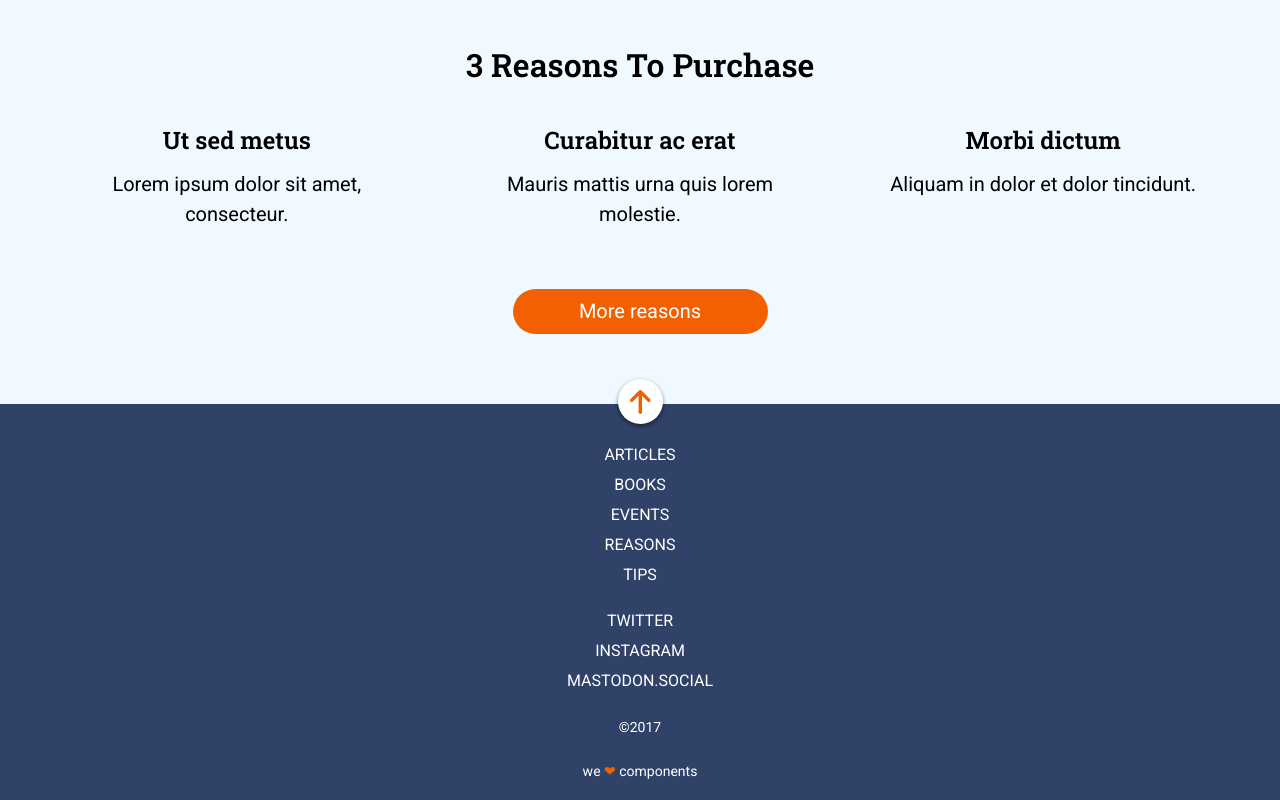
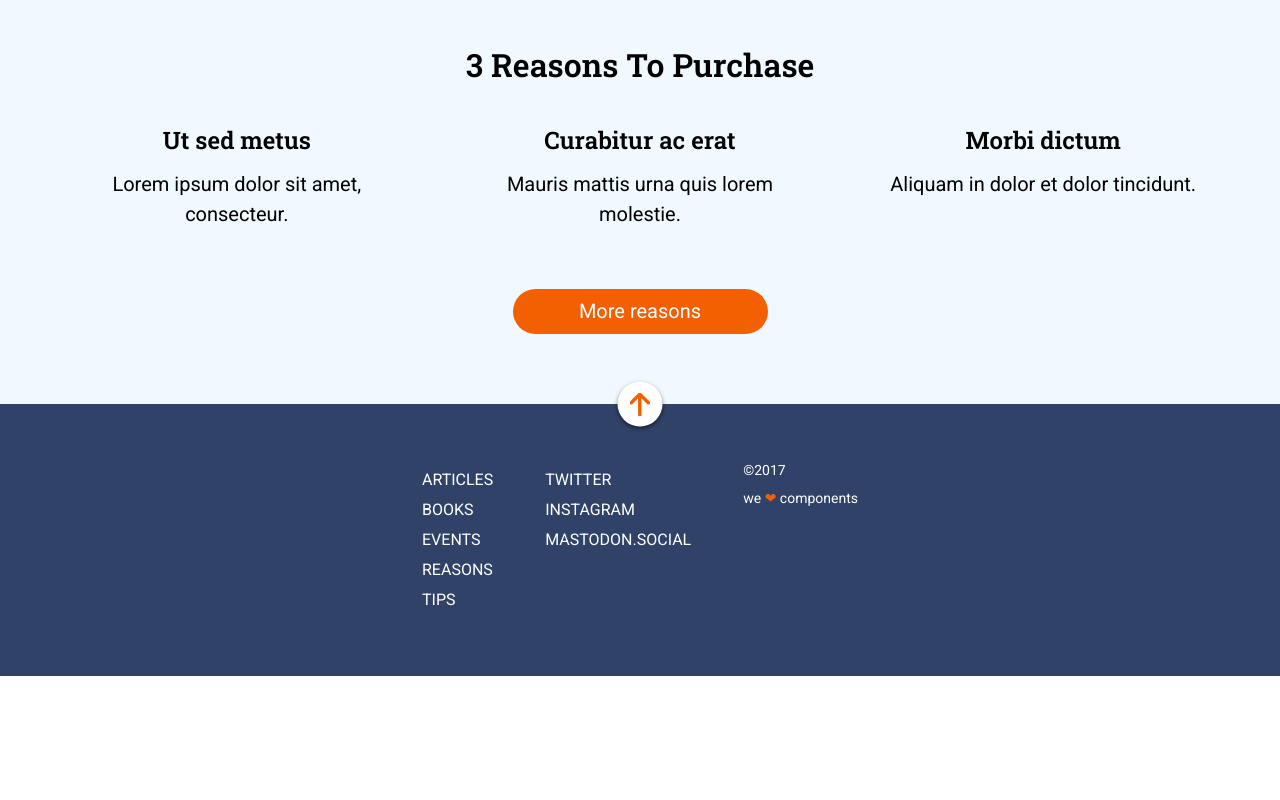
Before and after one commit to sorayav/modulo-1-evaluacion-final-sorayav, a website: page public/index.html in a window 1280 px wide. Shown: the part 1183-1983 px from the top of the page. After the commit the page ends 1859 px from the top, so only its background shows below. Drawn offline with Linux system fonts and the light colour scheme.

Commit message:
Finish main and keep on with footer styling

```diff
--- a/_src/assets/scss/layouts/_footer.scss
+++ b/_src/assets/scss/layouts/_footer.scss
@@ -1,6 +1,28 @@
-
 .footer {
     background-color: $footerBgColor;
+
+    .btn-footer {
+        display: block;
+        width: 45px;
+        height: 45px;
+        border-radius: 50%;
+        border: none;
+        background-color: white;
+        box-shadow: 0 2px 4px 0 rgba(0, 0, 0, 0.5);
+        display: flex;
+        justify-content: center;
+        align-items: center;
+        position: absolute;
+        left: 50%;
+        transform: translate(-50%,-50%);
+
+        img {
+            padding-top: 25%;
+        }
+    }
+}
+
+.footer-flex {
     font-family: $mainFont;
     color: $headerColor;
     display: flex;
@@ -8,22 +30,18 @@
     justify-content: center;
     align-items: center;
     text-align: center;
+    padding: 45px 0;
 
-    .btn-footer {
-        width: 45px;
-        height: 45px;
-        border-radius: 50%;
-        background-color: white;
-        box-shadow: 0 2px 4px 0 rgba(0, 0, 0, 0.5);
-        display: flex;
-        justify-content: center;
-        align-items: center;
-        position: relative;
-        margin-top: -25px;
+    @include forTablet {
+        flex-direction: row;
+        justify-content: space-evenly;
+        align-items: flex-start;
+        text-align: left;
+    }
 
-        img {
-            padding-top: 25%;
-        }
+        @include forPc {
+        padding: 45px 370px;
+
     }
 
     .footer-main-menu, .footer-social-menu {
@@ -42,6 +60,9 @@
     .footer-page-info {
         font-size: $smallContent-mb;
 
+        p {
+            line-height: 1;
+        }
 
         .footer-heart {
             color: $btnColor;
--- a/_src/assets/scss/layouts/_main.scss
+++ b/_src/assets/scss/layouts/_main.scss
@@ -60,6 +60,7 @@
             }
         }
 
+
         .btn-article {
             width: 76px;
             height: 45px;
@@ -73,16 +74,20 @@
 
                 a {
                     color: $btnColor;
+                    display: block;
+                    width: 100%;
+                    padding: 5% 0;
 
                     &:hover, &:focus {
                         color: $headerColor;
+                        width: 100%;
                     }
                 }
 
                 &:hover, &:focus {
+                    background-color:$btnColor;
                     color: $headerColor;
-                    background-color:$btnColor;
-                    transition: background-color 0.3s linear;
+                    transition: all 0.3s linear;
                 }
 
                 @include forTablet {
@@ -183,10 +188,14 @@
             font-size: $btnSize;
 
                 a {
+                    color: $btnColor;
+                    display: block;
+                    width: 100%;
                     color: $headerColor;
 
-                    &:hover {
+                    &:hover, &:focus {
                         color: $btnColor;
+                        width: 100%;
                     }
                 }
 
@@ -205,6 +214,4 @@
                 }
         }
     }
-
-
 }
--- a/_src/assets/scss/layouts/_structure.scss
+++ b/_src/assets/scss/layouts/_structure.scss
@@ -1,3 +1,7 @@
+html {
+    scroll-behavior: smooth;
+}
+
 body {
     box-sizing: border-box;
 }
@@ -29,3 +33,7 @@ p {
     font-family:$mainFont;
     line-height: 30px;
 }
+
+button {
+    cursor: pointer;
+}
--- a/public/index.html
+++ b/public/index.html
@@ -73,10 +73,9 @@
                 </div>
             </main>
             <footer class="footer">
-                <div class="btn-footer"><a href="#" title="Go to top"><img src="./assets/images/ico-arrow.svg" alt="Go to top" title="Go to top"></a>
+                <button class="btn-footer" aria-label="Go to the top"><a href="#" title="Go to the top"><img src="./assets/images/ico-arrow.svg" alt="Go to the top" title="Go to the top"></a>
 
-                </div>
-                <!-- MIRAR ARIA -->
+                </button>
                 <div class="footer-flex">
                     <nav class="footer-main-menu">
                         <ul>
```
Also changed, not shown: _src/templates/partials/_footer.html (+1 -2 lines), public/assets/css/main.css, 1 other file.
